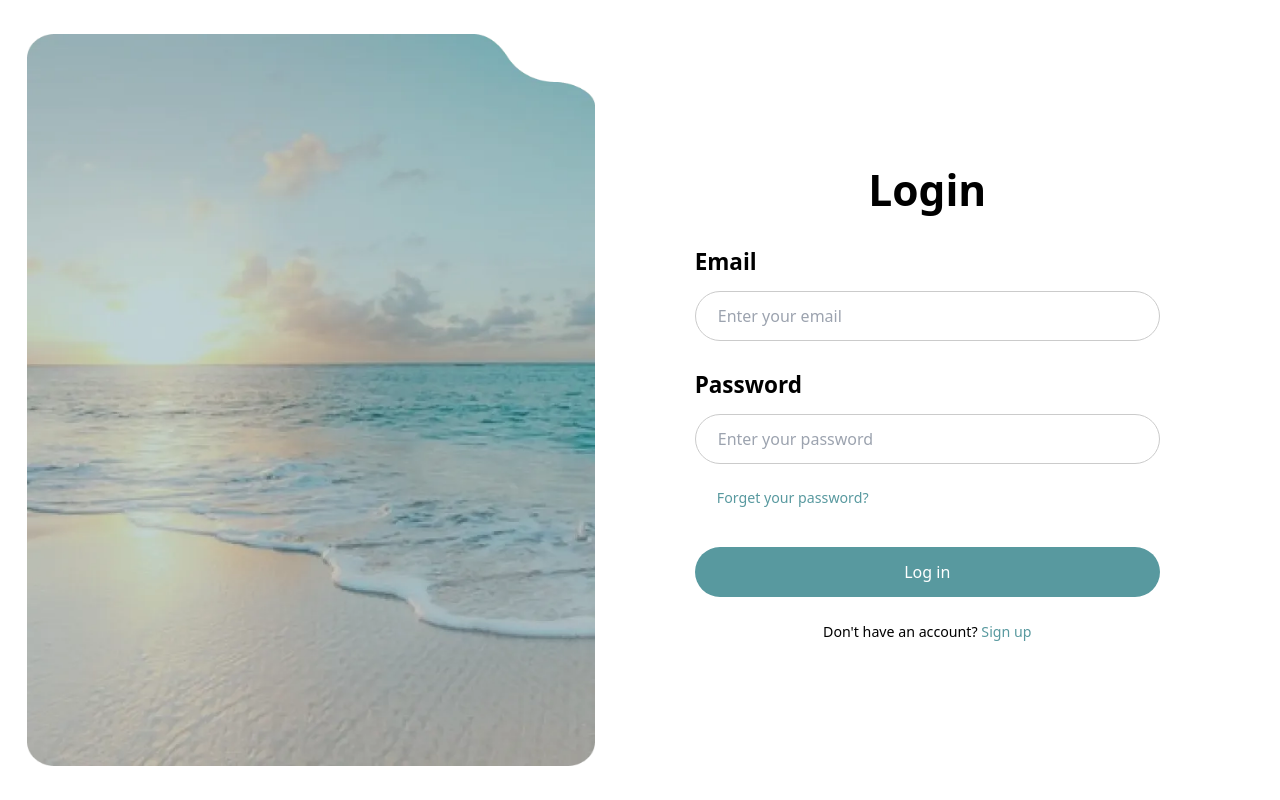
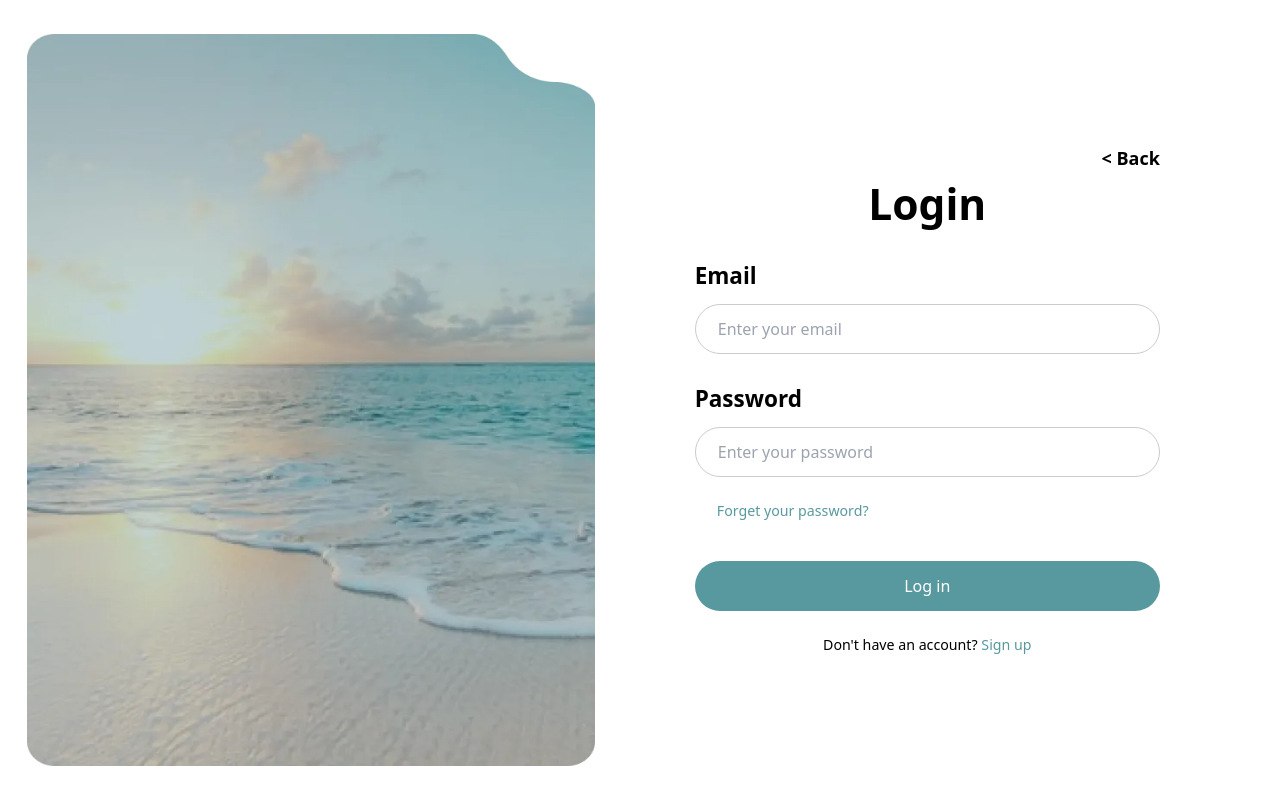
Before and after one commit to iozhen/chehrehnegar, a Next.js app: page /auth/login in a window 1280 px wide. Built offline with nearby package versions, Linux system fonts and the light colour scheme.

Commit message:
fix(login process): add back button

```diff
--- a/components/signUp/signUpForm.tsx
+++ b/components/signUp/signUpForm.tsx
@@ -61,6 +61,14 @@ export default function SignUpForm({
 
   return (
     <div className="w-[36.35vw]">
+      <div className="flex">
+        <button
+          className="ml-auto text-[18px] font-bold"
+          onClick={() => router.push("/")}
+        >
+          {"< "}Back
+        </button>
+      </div>
       <h1 className="text-[3.32vw] font-[700] text-center mb-[2.93vh]">
         Sign Up
       </h1>
--- a/components/signUp/signUpRequestOtp.tsx
+++ b/components/signUp/signUpRequestOtp.tsx
@@ -45,6 +45,14 @@ export default function SignUpRequestOtp({
 
   return (
     <div className="w-[36.35vw]">
+      <div className="flex">
+        <button
+          className="ml-auto text-[18px] font-bold"
+          onClick={() => router.push("/")}
+        >
+          {"< "}Back
+        </button>
+      </div>
       <h1 className="text-[3.32vw] font-[700] text-center mb-[2.93vh]">
         Request OTP
       </h1>
--- a/components/signUp/signUpVerifyOtp.tsx
+++ b/components/signUp/signUpVerifyOtp.tsx
@@ -51,6 +51,14 @@ export default function SignUpVerifyOtp({
 
   return (
     <div className="w-[36.35vw]">
+      <div className="flex">
+        <button
+          className="ml-auto text-[18px] font-bold"
+          onClick={() => router.push("/")}
+        >
+          {"< "}Back
+        </button>
+      </div>
       <h1 className="text-[3.32vw] font-[700] text-center mb-[2.93vh]">
         Verify OTP
       </h1>
--- a/pages/auth/login.tsx
+++ b/pages/auth/login.tsx
@@ -59,7 +59,15 @@ const Login = () => {
         alt=""
         className="w-[44.37vw] h-[91.41vh]"
       />
-      <div className="w-[36.35vw]">
+      <div className="w-[36.35vw] flex flex-col">
+        <div className="flex">
+          <button
+            className="ml-auto text-[18px] font-bold"
+            onClick={() => router.push("/")}
+          >
+            {"< "}Back
+          </button>
+        </div>
         <h1 className="text-[3.32vw] font-[700] text-center mb-[2.93vh]">
           Login
         </h1>
```
